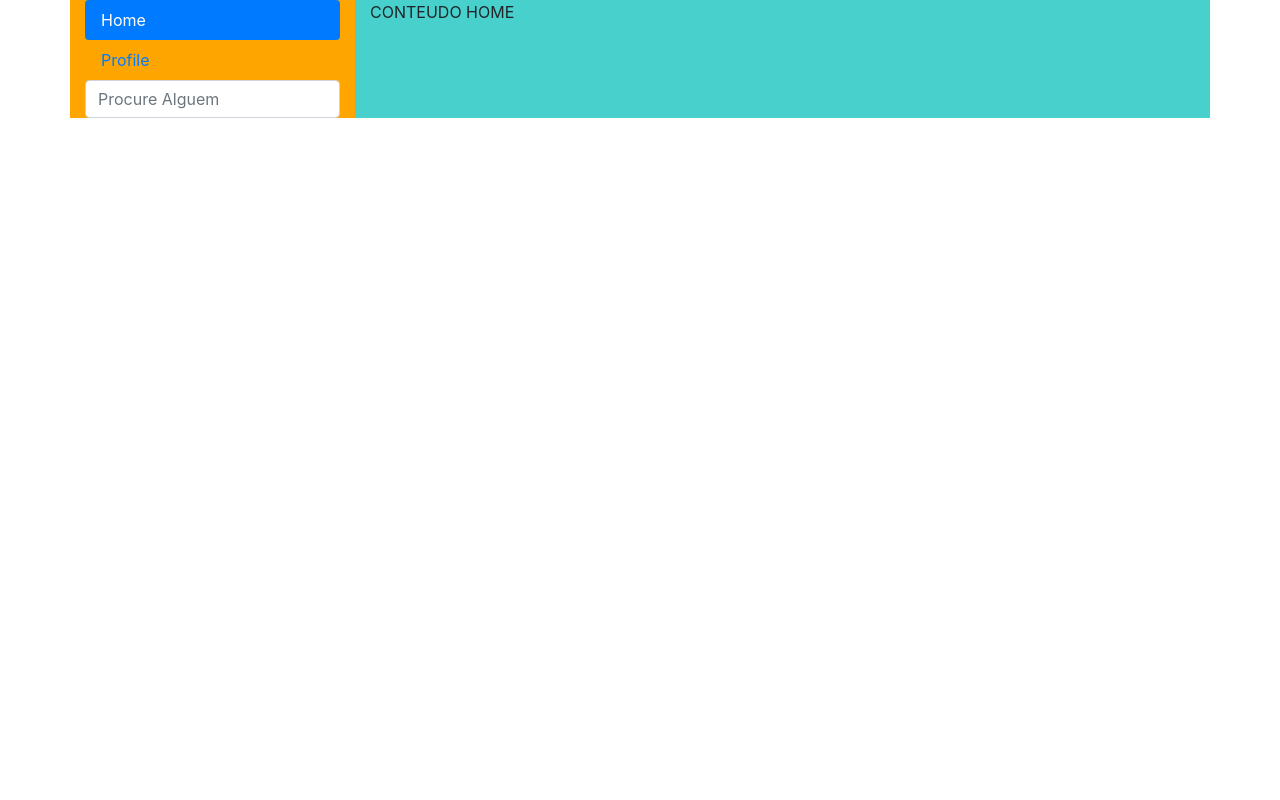
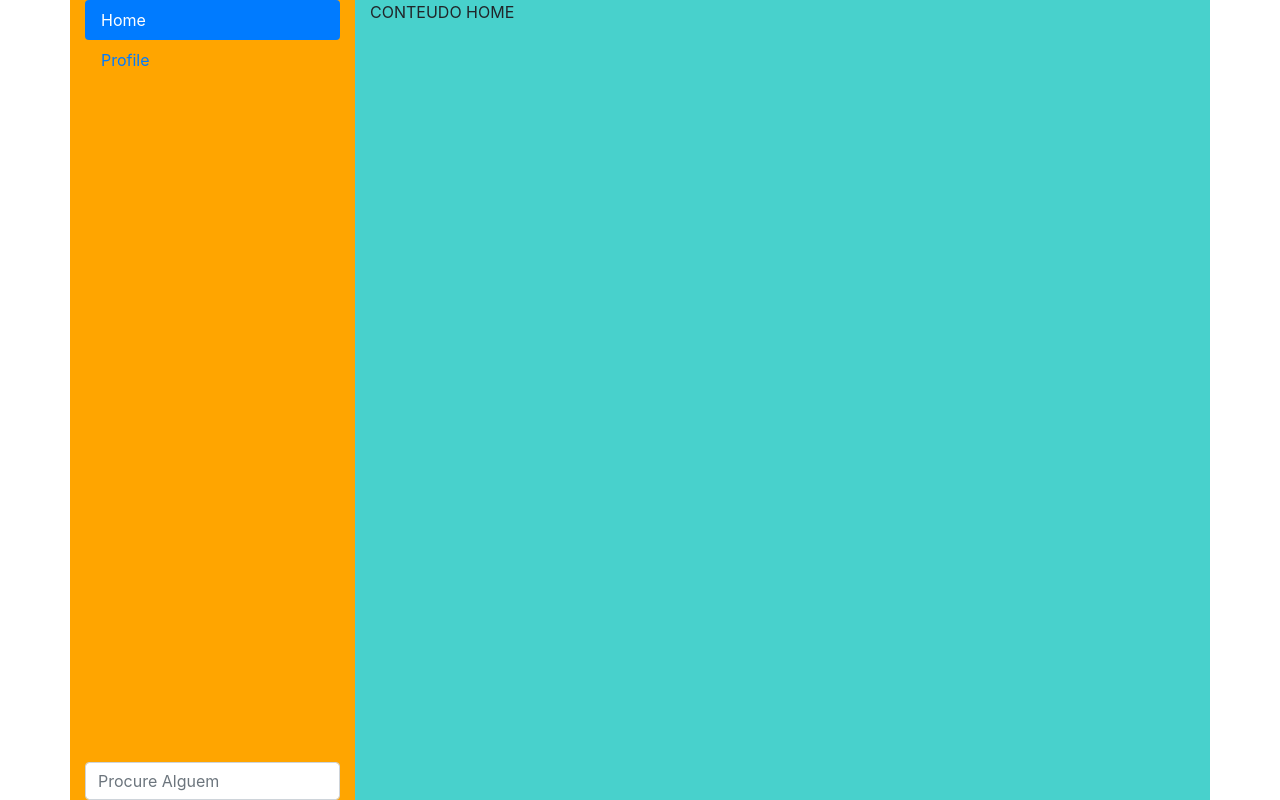
Before and after one commit to AleffBruno/chatImproved, a plain HTML site: page public/index.html in a window 1280 px wide. Drawn offline with nearby package versions, Linux system fonts and the light colour scheme.

Commit message:
searchInput positioned on bottom

```diff
--- a/public/index.html
+++ b/public/index.html
@@ -26,7 +26,9 @@
                             <a class="nav-link" id="profile-tab" data-toggle="tab" href="#profile" role="tab" aria-controls="profile" aria-selected="false">Profile</a>
                         </li>
                     </ul>
-                    <input type="text" class="form-control" placeholder="Procure Alguem">
+                </div>
+                <div class="bottom-align-text container-fluid">
+                  <input type="text" class="form-control" placeholder="Procure Alguem">
                 </div>
             </div>
             <div class="col-md-9 cor2">
--- a/public/style.css
+++ b/public/style.css
@@ -6,6 +6,22 @@
     background-color: mediumturquoise;
 }
 
+html, body
+{
+    height:100%;
+}
+
+.row {
+    height:100%;
+    position:relative;
+}
+
 .container {
-    //position: relative;
+    height:100%;
 }
+
+.bottom-align-text {
+    position: absolute;
+    bottom: 0;
+    right: 0;
+  }
```
